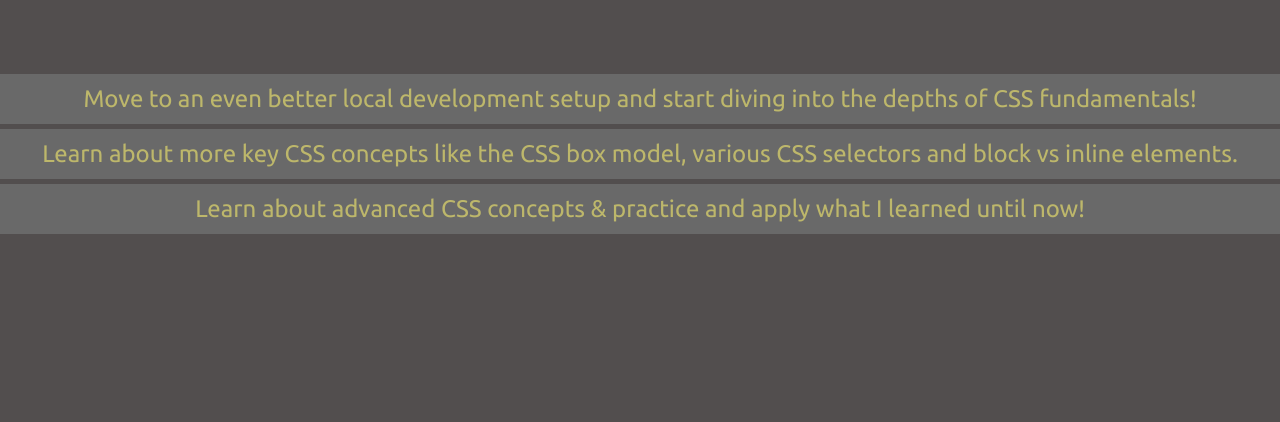
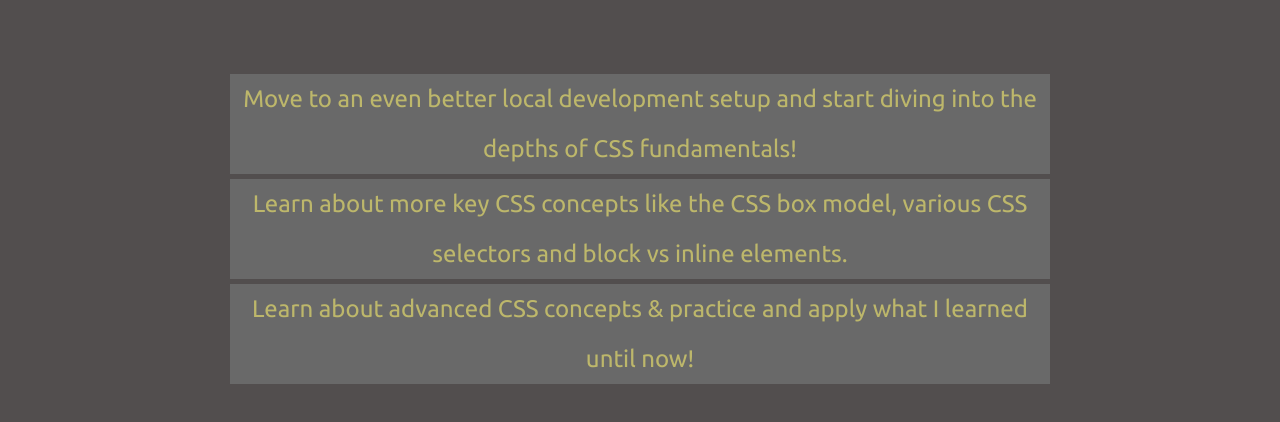
Before and after one commit to ca024/day006, a plain HTML site: page full-week.html in a window 1280 px wide. Shown: the part 200-622 px from the top of the page. Drawn offline with nearby package versions, Linux system fonts and the light colour scheme.

Commit message:
Change some styling

```diff
--- a/assets/css/full-week.css
+++ b/assets/css/full-week.css
@@ -10,9 +10,9 @@ a {
 }
 
 /* Remove numbers/bullets of ul/ol if it's displaying */
-/* li {
+li {
   list-style: none;
-} */
+}
 /* End of noted code*/
 ol li {
   font-size: x-large;
@@ -30,6 +30,7 @@ ol li {
 ol li:hover {
   /* Transform the element by scaling the size*/
   transform: scale(1.1, 1.1);
+  filter: brightness(1.1);
 }
 
 /* End of code for full-week.html */
--- a/assets/css/style.css
+++ b/assets/css/style.css
@@ -9,7 +9,7 @@
 
 body {
   /* Put up and bottom padding */
-  padding: 100px 0;
+  padding: 100px 230px;
   /* Center the texts horizontally */
   text-align: center;
 }
```
